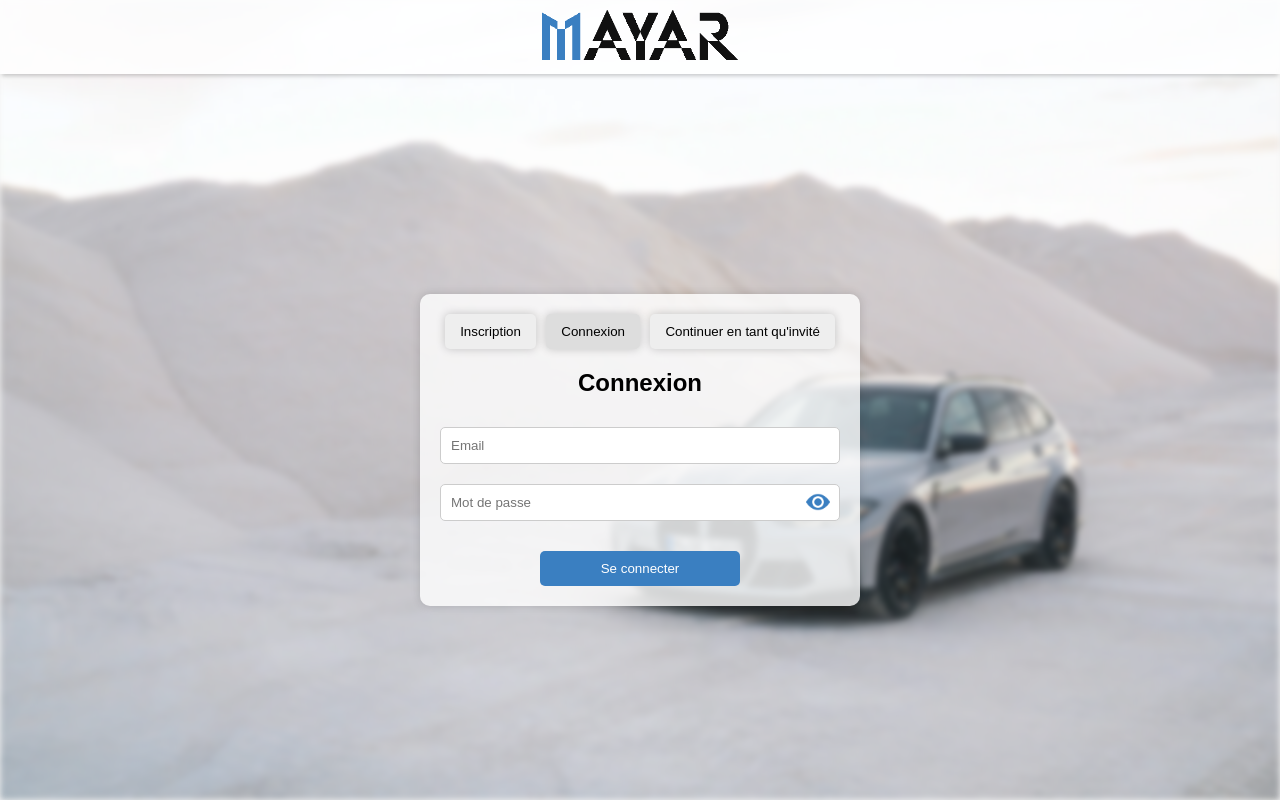
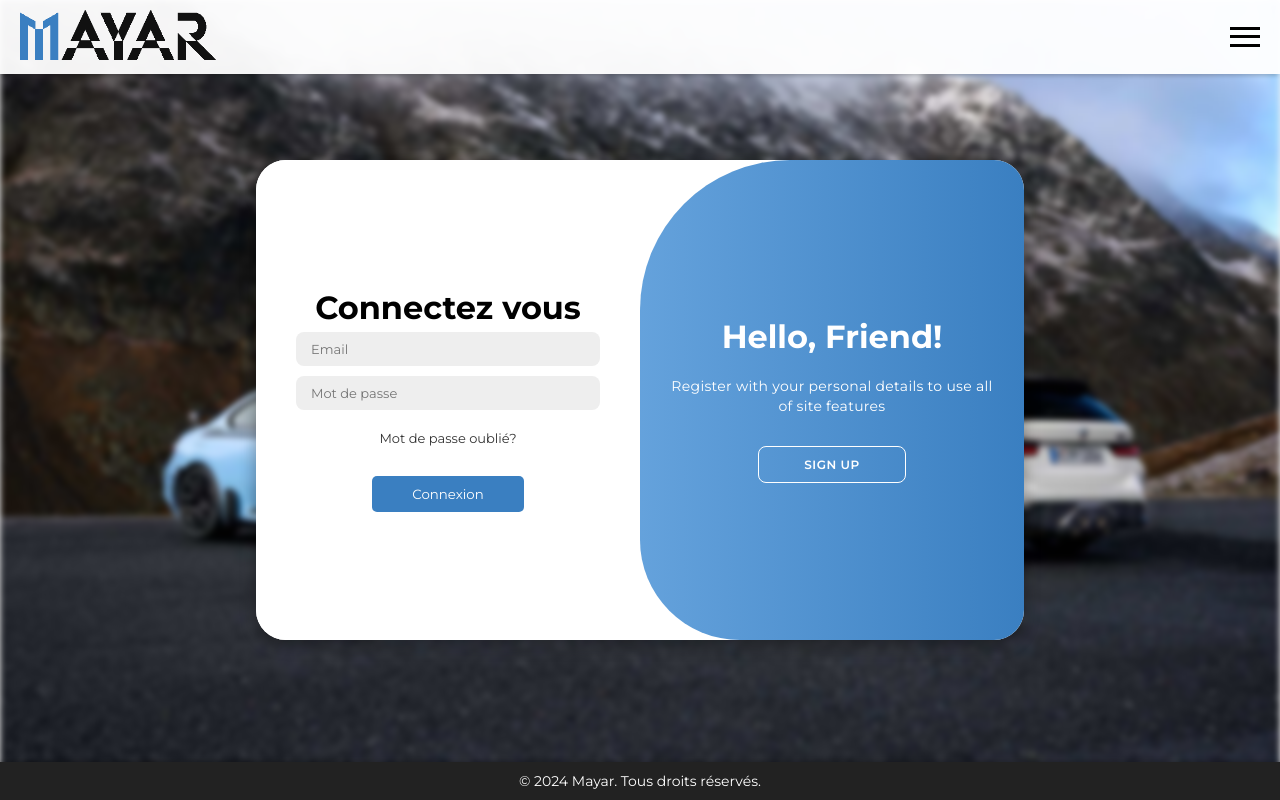
Before and after one commit to ryad3637/Mayar, a PHP site: page /PageConnexion.php in a window 1280 px wide. Run offline with PHP 8.4, Linux system fonts and the light colour scheme.

Commit message:
changement dans le page connexion

```diff
--- a/PageConnexion.css
+++ b/PageConnexion.css
@@ -1,5 +1,13 @@
+@import url('https://fonts.googleapis.com/css2?family=Montserrat:wght@300;400;500;600;700&display=swap');
+
+* {
+    margin: 0;
+    padding: 0;
+    box-sizing: border-box;
+    font-family: 'Montserrat', sans-serif;
+}
+
 body {
-    font-family: Arial, sans-serif;
     background-color: #f4f4f4;
     display: flex;
     justify-content: center;
@@ -16,99 +24,146 @@ body {
     left: 0;
     width: 100%;
     height: 100%;
-    background-image: url('image/BMW-M3.webp'); /* Remplace 'car-background.jpg' par le chemin de ton image */
+    background-image: url('image/M3-M2.jpg');
     background-size: cover;
     background-position: center;
     z-index: -1;
-    filter: blur(3px); /* Floute l'image pour mettre en avant la boîte de connexion */
+    filter: blur(3px);
 }
 
 .header {
     width: 100%;
-    background-color: rgba(255, 255, 255, 0.8);
-    text-align: center;
-    padding: 10px 0;
+    background-color: rgba(255, 255, 255, 0.95);
+    padding: 10px 20px;
     position: fixed;
     top: 0;
     left: 0;
     z-index: 2;
-    box-shadow: 0 4px 4px -2px rgba(0, 0, 0, 0.2); /* Ajoute une ombre seulement en bas */
+    box-shadow: 0 4px 4px -2px rgba(0, 0, 0, 0.2);
+    display: flex;
+    justify-content: space-between;
+    align-items: center;
+}
+
+.header-content {
+    display: flex;
+    justify-content: space-between;
+    align-items: center;
+    width: 100%;
 }
 
 .header img {
-    max-height: 50px; /* Ajuste la hauteur du logo selon tes besoins */
+    max-height: 50px;
+}
+
+.menu-button {
+    background: none;
+    border: none;
+    cursor: pointer;
+    display: flex;
+    flex-direction: column;
+    justify-content: space-around;
+    width: 30px;
+    height: 25px;
+    padding: 0;
+    z-index: 1001;
+    transition: transform 0.3s;
+}
+
+.menu-button:hover {
+    transform: translateX(-5px);
+}
+
+.menu-button .bar {
+    width: 100%;
+    height: 3px;
+    background-color: #000;
+    transition: transform 0.3s;
+}
+
+.menu {
+    position: fixed;
+    top: 80px;
+    right: -250px;
+    width: 200px;
+    background-color: rgba(255, 255, 255, 0.95);
+    box-shadow: 0 2px 4px rgba(0, 0, 0, 0.5);
+    display: flex;
+    flex-direction: column;
+    padding: 20px;
+    z-index: 1000;
+    border-radius: 5px;
+    transition: right 0.3s ease;
+}
+
+.menu a {
+    text-decoration: none;
+    color: #000;
+    font-weight: bold;
+    margin: 10px 0;
+    transition: transform 0.3s;
+}
+
+.menu a:hover {
+    transform: translateX(5px);
+    color: #2e6497;
+}
+
+.menu .separator {
+    border-bottom: 1px solid rgba(0, 0, 0, 0.1);
+    margin: 10px 0;
+    width: 80%;
+    align-self: center;
+}
+
+.menu.open {
+    right: 20px;
 }
 
 .container {
-    width: 400px;
-    background: rgba(255, 255, 255, 0.8); /* Fond semi-transparent pour mettre en valeur le formulaire */
-    padding: 20px;
-    box-shadow: 0 0 10px rgba(0, 0, 0, 0.15);
-    z-index: 1;
-    border-radius: 10px;
-    margin-top: 100px; /* Ajoute de l'espace pour la bande horizontale */
+    background-color: #fff;
+    border-radius: 30px;
+    box-shadow: 0 5px 15px rgba(0, 0, 0, 0.35);
+    position: relative;
+    overflow: hidden;
+    width: 768px;
+    max-width: 100%;
+    min-height: 480px;
 }
 
-.form-container {
-    text-align: center;
-    width: 100%; /* Fixe la largeur du conteneur */
+.container p {
+    font-size: 14px;
+    line-height: 20px;
+    letter-spacing: 0.3px;
+    margin: 20px 0;
 }
 
-.form-toggle {
-    display: flex;
-    justify-content: space-around;
-    margin-bottom: 20px;
+.container span {
+    font-size: 12px;
 }
 
-.form-toggle button {
-    padding: 10px;
-    border: none;
-    background-color: #e6e6e6;
-    box-shadow: 0 0 10px rgba(0, 0, 0, 0.2);
-    outline: none;
-    cursor: pointer;
-    margin: 0 5px;
-    border-radius: 5px;
-    transition: flex-grow 0.3s ease, background-color 0.3s ease; /* Ajoute la transition pour flex-grow et background-color */
-    flex-grow: 1; /* Par défaut, tous les boutons ont une croissance égale */
+.container a {
+    color: #333;
+    font-size: 13px;
+    text-decoration: none;
+    margin: 15px 0 10px;
 }
 
-.form-toggle button:hover {
-    flex-grow: 10; /* Le bouton se dilate en largeur lorsqu'on le survole */
-    background-color: #ddd; /* Changement de couleur lors du survol */
+.hidden {
+    background-color: #4591d8;
+    color: #fff;
+    font-size: 12px;
+    padding: 10px 45px;
+    border: 1px solid transparent;
+    border-radius: 8px;
+    font-weight: 600;
+    letter-spacing: 0.5px;
+    text-transform: uppercase;
+    margin-top: 10px;
+    cursor: pointer;
 }
 
-.form {
-    display: flex;
-    flex-direction: column;
-    align-items: center;
-}
-
-.form input,
-.form select {
-    padding: 10px;
-    margin: 10px 0;
-    border: 1px solid #ccc;
-    border-radius: 5px;
-    width: 100%; /* Assure que les inputs prennent toute la largeur */
-    box-sizing: border-box; /* Inclut le padding et la bordure dans la largeur totale */
-}
-
-.phone-container {
-    display: flex;
-    width: 100%;
-}
-
-.phone-container select {
-    width: 40%;
-    margin-right: 10px;
-}
-
-.phone-container input {
-    width: 60%;
-}
-
-.form button {
+.btn-anime {
     position: relative;
     padding: 10px;
     border: none;
@@ -120,10 +175,10 @@ body {
     width: 50%;
     overflow: hidden;
     z-index: 1;
-    transition: color 1.0s ease; /* Transition pour changer la couleur du texte */
+    transition: color 1.0s ease;
 }
 
-.form button::before {
+.btn-anime::before {
     content: '';
     position: absolute;
     top: 0;
@@ -137,30 +192,211 @@ body {
     border-radius: 5px;
 }
 
-.form button:hover::before {
-    transform: scaleX(2); /* Dilate le fond horizontalement */
+.btn-anime:hover::before {
+    transform: scaleX(2);
     left: 0;
 }
 
-.form button:hover {
-    color: white; /* Assure que la couleur du texte reste blanche */
+.btn-anime:hover {
+    color: white;
 }
 
-.password-container {
-    position: relative;
+.container button.hidden {
+    background-color: transparent;
+    border-color: #fff;
+}
+
+.container #login-form {
+    background-color: #fff;
+    display: flex;
+    align-items: center;
+    justify-content: center;
+    flex-direction: column;
+    padding: 0 40px;
+    height: 100%;
+}
+
+.container input,
+.phone-container select {
+    background-color: #eee;
+    border: none;
+    margin: 5px 0;
+    padding: 9px 15px;
+    font-size: 13px;
+    border-radius: 8px;
+    width: 100%;
+    outline: none;
+    font-family: 'Montserrat', sans-serif;
+}
+
+.phone-container {
+    display: flex;
+    gap: 10px;
+}
+
+.phone-container select {
+    width: 40%;
+    font-family: 'Montserrat', sans-serif;
+}
+
+.phone-container input {
+    width: 60%;
+}
+
+.name-container {
+    display: flex;
+    gap: 10px;
+}
+
+.name-container input {
     width: 100%;
 }
 
-.password-container input {
-    padding-right: 40px; /* Ajoute un padding pour que le texte ne passe pas sous l'icône */
+#date-label {
+    font-size: 12px;
+    margin-left: 14px;
 }
 
-.password-container img {
+.date-container {
+    width: 100%;
+}
+
+.form-container {
     position: absolute;
-    top: 50%;
-    right: 10px;
-    transform: translateY(-50%);
-    cursor: pointer;
-    width: 24px;
-    height: 24px;
+    top: 0;
+    height: 100%;
+    transition: all 0.6s ease-in-out;
 }
+
+.sign-in {
+    left: 0;
+    width: 50%;
+    z-index: 2;
+}
+
+.container.active .sign-in {
+    transform: translateX(100%);
+}
+
+.sign-up {
+    left: 0;
+    width: 50%;
+    opacity: 0;
+    z-index: 1;
+}
+
+.container.active .sign-up {
+    transform: translateX(100%);
+    opacity: 1;
+    z-index: 5;
+    animation: move 0.6s;
+}
+
+@keyframes move {
+    0%, 49.99% {
+        opacity: 0;
+        z-index: 1;
+    }
+    50%, 100% {
+        opacity: 1;
+        z-index: 5;
+    }
+}
+
+.toggle-container {
+    position: absolute;
+    top: 0;
+    left: 50%;
+    width: 50%;
+    height: 100%;
+    overflow: hidden;
+    transition: all 0.6s ease-in-out;
+    border-radius: 150px 0 0 100px;
+    z-index: 1000;
+}
+
+.container.active .toggle-container {
+    transform: translateX(-100%);
+    border-radius: 0 150px 100px 0;
+}
+
+.toggle {
+    background-color: #3a7fc1;
+    height: 100%;
+    background: linear-gradient(to right, #8fc5f7, #3a7fc1);
+    color: #fff;
+    position: relative;
+    left: -100%;
+    height: 100%;
+    width: 200%;
+    transform: translateX(0);
+    transition: all 0.6s ease-in-out;
+}
+
+.container.active .toggle {
+    transform: translateX(50%);
+}
+
+.toggle-panel {
+    position: absolute;
+    width: 50%;
+    height: 100%;
+    display: flex;
+    align-items: center;
+    justify-content: center;
+    flex-direction: column;
+    padding: 0 30px;
+    text-align: center;
+    top: 0;
+    transform: translateX(0);
+    transition: all 0.6s ease-in-out;
+}
+
+.toggle-left {
+    transform: translateX(-200%);
+}
+
+.container.active .toggle-left {
+    transform: translateX(0);
+}
+
+.toggle-right {
+    right: 0;
+    transform: translateX(0);
+}
+
+.container.active .toggle-right {
+    transform: translateX(200%);
+}
+
+.footer {
+    position: fixed;
+    bottom: 0;
+    width: 100%;
+    background-color: #222;
+    color: #fff;
+    text-align: center;
+    padding: 10px 0;
+    z-index: 1000;
+    box-shadow: 0 -2px 4px rgba(0, 0, 0, 0.2);
+}
+
+.footer p {
+    margin: 0;
+    font-size: 14px;
+}
+
+form {
+    display: flex;
+    flex-direction: column;
+    align-items: center;
+    justify-content: center;
+}
+
+.form-container.sign-up
+{
+    display: flex;
+}
+element.style {
+    display: flex;
+}
--- a/PageConnexion.php
+++ b/PageConnexion.php
@@ -1,5 +1,5 @@
 <!DOCTYPE html>
-<html lang="en">
+<html lang="fr">
 <head>
     <meta charset="UTF-8">
     <meta name="viewport" content="width=device-width, initial-scale=1.0">
@@ -9,33 +9,44 @@
 <body>
     <div class="background-image"></div>
 
-    <div class="header">
-        <img src="image/LOGO-3_2.png" alt="Logo de MAYAR">
-    </div>
+    <header class="header">
+        <div class="header-content">
+            <div class="logo">
+                <img src="image/LOGO-3_2.png" alt="Logo de MAYAR">
+            </div>
+            <button class="menu-button" onclick="toggleMenu()">
+                <div class="bar"></div>
+                <div class="bar"></div>
+                <div class="bar"></div>
+            </button>
+        </div>
+    </header>
+    <nav class="menu">
+        <a href="index.html">Accueil</a>
+        <a href="#" onclick="toggleForm('login')">Connexion</a>
+        <a href="#" onclick="toggleForm('signup')">Inscription</a>
+        <a href="#">Devenir Hôte</a>
+        <div class="separator"></div>
+        <a href="#">Support</a>
+    </nav>
 
-    <div class="container">
-        <div class="form-container">
-            <div class="form-toggle">
-                <button id="signup-toggle" onclick="toggleForm('signup')">Inscription</button>
-                <button id="login-toggle" onclick="toggleForm('login')">Connexion</button>
-                <button id="guest-toggle" onclick="continueAsGuest()">Continuer en tant qu'invité</button>
-            </div>
-            <form id="login-form" class="form" style="display: none;" onsubmit="login(event)">
-                <h2>Connexion</h2>
+    <div class="container" id="container">
+        <div class="form-container sign-up">
+            <form id="signup-form">
+                <h1>Créer un compte</h1>
+                <div class="name-container">
+                    <input type="text" name="name" placeholder="Nom" required>
+                    <input type="text" name="prenom" placeholder="Prénom" required>
+                </div>
                 <input type="email" name="email" placeholder="Email" required>
-                <div class="password-container">
-                    <input type="password" name="password" placeholder="Mot de passe" required id="login-password">
-                    <img src="image/show.png" alt="Voir le mot de passe" id="toggle-login-password">
+                <input type="password" name="password" placeholder="Mot de passe" required>
+                <div class="date-container">
+                    <label for="date-naissance" id="date-label">Date de naissance :</label>
+                    <input type="date" name="birthdate" id="date-naissance" required>
                 </div>
-                <button type="submit">Se connecter</button>
-            </form>
-            <form id="signup-form" class="form" style="display: none;" onsubmit="signup(event)">
-                <h2>Inscription</h2>
-                <input type="text" name="name" placeholder="Nom" required>
-                <input type="text" name="prenom" placeholder="Prénom" required>
                 <div class="phone-container">
                     <select name="country_code" required>
-                        <option value="" disabled selected>Indicatif du pays</option>
+                        <option value="" disabled selected>Indicatif</option>
                         <option value="+1">+1 (USA, Canada)</option>
                         <option value="+7">+7 (Russia)</option>
                         <option value="+20">+20 (Egypt)</option>
@@ -238,20 +249,45 @@
                         <option value="+995">+995 (Georgia)</option>
                         <option value="+996">+996 (Kyrgyzstan)</option>
                         <option value="+998">+998 (Uzbekistan)</option>
+
                     </select>
                     <input type="tel" name="phone" placeholder="Numéro de téléphone" required>
                 </div>
-                <input type="email" name="email" placeholder="Email" required>
-                <div class="password-container">
-                    <input type="password" name="password" placeholder="Mot de passe" required id="signup-password">
-                    <img src="image/show.png" alt="Voir le mot de passe" id="toggle-signup-password">
-                </div>
-                <input type="date" name="birthdate" placeholder="Date de naissance" required>
                 <input type="text" name="license" placeholder="Numéro de permis de conduire" required>
-                <button type="submit">S'inscrire</button>
+                <button class="btn-anime" type="submit">S'inscrire</button>
             </form>
         </div>
+        <div class="form-container sign-in">
+            <form id="login-form">
+                <h1>Connectez vous</h1>
+                <input type="email" name="email" placeholder="Email" required>
+                <input type="password" name="password" placeholder="Mot de passe" required>
+                <a href="#">Mot de passe oublié?</a>
+                <button class="btn-anime" type="submit">Connexion</button>
+            </form>
+        </div>
+        <div class="toggle-container">
+            <div class="toggle">
+                <div class="toggle-panel toggle-left">
+                    <h1>Welcome Back!</h1>
+                    <p>Enter your personal details to use all of site features</p>
+                    <button class="hidden" id="login">Sign In</button>
+                </div>
+                <div class="toggle-panel toggle-right">
+                    <h1>Hello, Friend!</h1>
+                    <p>Register with your personal details to use all of site features</p>
+                    <button class="hidden" id="register">Sign Up</button>
+                </div>
+            </div>
+        </div>
     </div>
+
+    <footer class="footer">
+        <div class="footer-bottom">
+            <p>&copy; 2024 Mayar. Tous droits réservés.</p>
+        </div>
+    </footer>
+
     <script src="PageConnexion.js"></script>
 </body>
 </html>
```
Also changed, not shown: PageConnexion.js (+32 -41 lines), image/M3-M2.jpg (added), uploads/461e3e21bf17ac0f9f0a33395394bd54.jpg (added), uploads/Audi-AV.avif (added), uploads/a218141-medium-1635867809.avif (added), uploads/luffy-gear-5-eyes-and-smiling-g3aldq0s12hfhnfhqgldqcg4py.jpg (added), uploads/web_1440_Audi_A8_TFSI_e.jpg (added), 1 other file.
